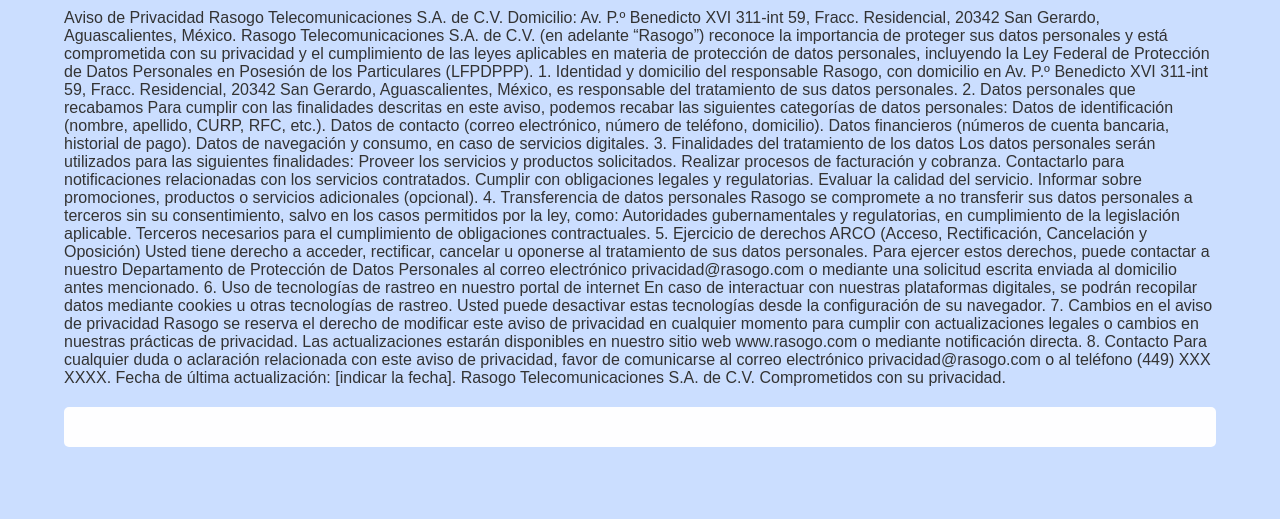
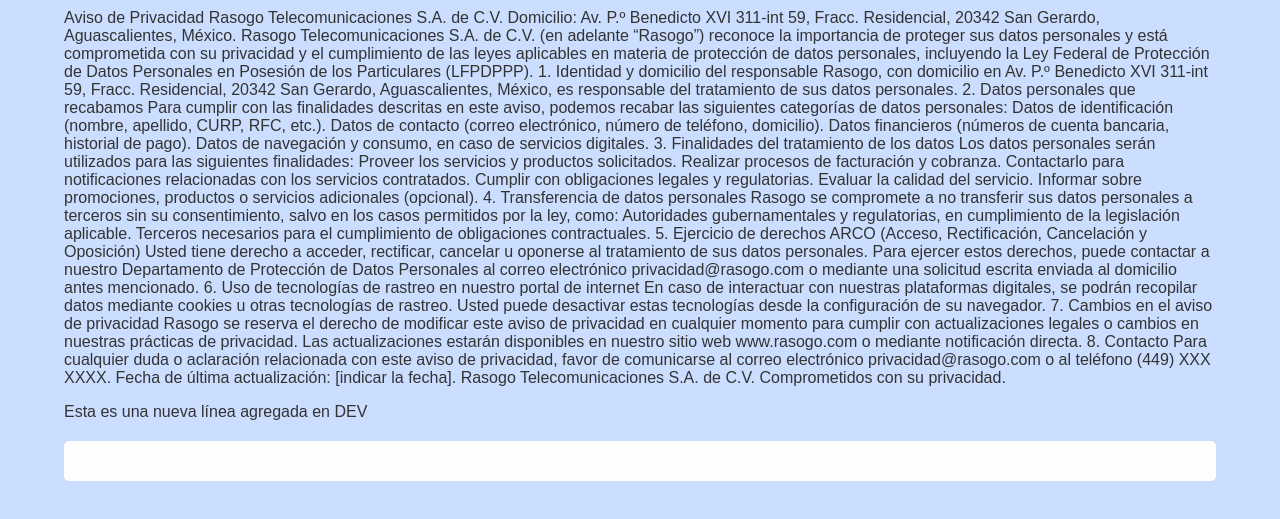
Before and after one commit to sangel07/First-project-trainning, a plain HTML site: page aviso-privacidad.html in a window 1280 px wide. Shown: the part 73-592 px from the top of the page. Drawn offline with Linux system fonts and the light colour scheme.

Commit message:
Update aviso-privacidad.html
DEV Enviroment modify version 1.1
Modify by:Angel Soriano at 18/05/2025
add new paragraph.

```diff
--- a/aviso-privacidad.html
+++ b/aviso-privacidad.html
@@ -74,6 +74,13 @@
 
                 Rasogo Telecomunicaciones S.A. de C.V.
                 Comprometidos con su privacidad.</p>
+
+            <!--
+            DEV Enviroment modify version 1.1
+            Modify by:Angel Soriano at 18/05/2025
+            add new paragraph
+            -->
+            <p>Esta es una nueva línea agregada en DEV</p>
         </main>
     </div>
     <div class="container">
```
